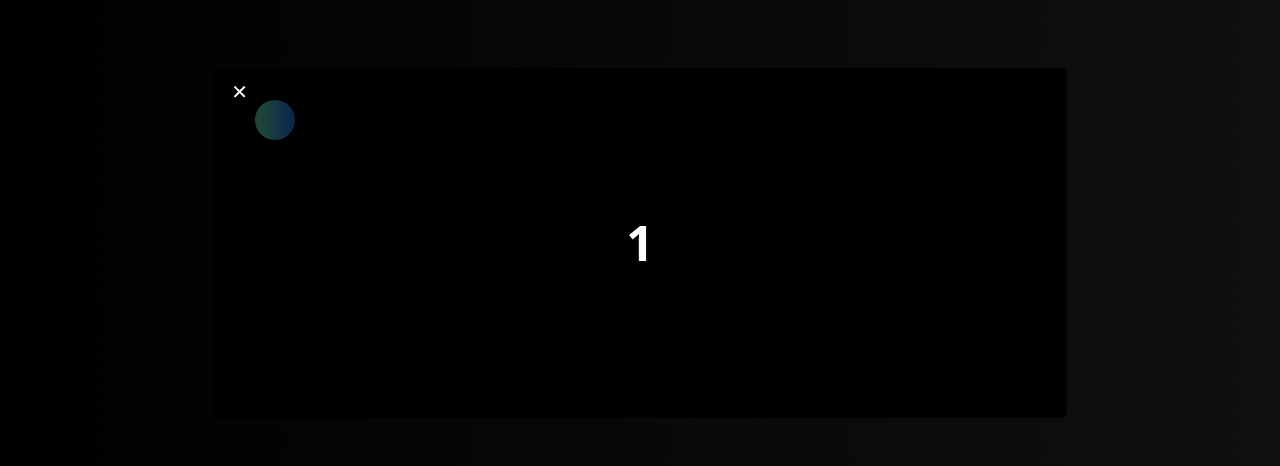
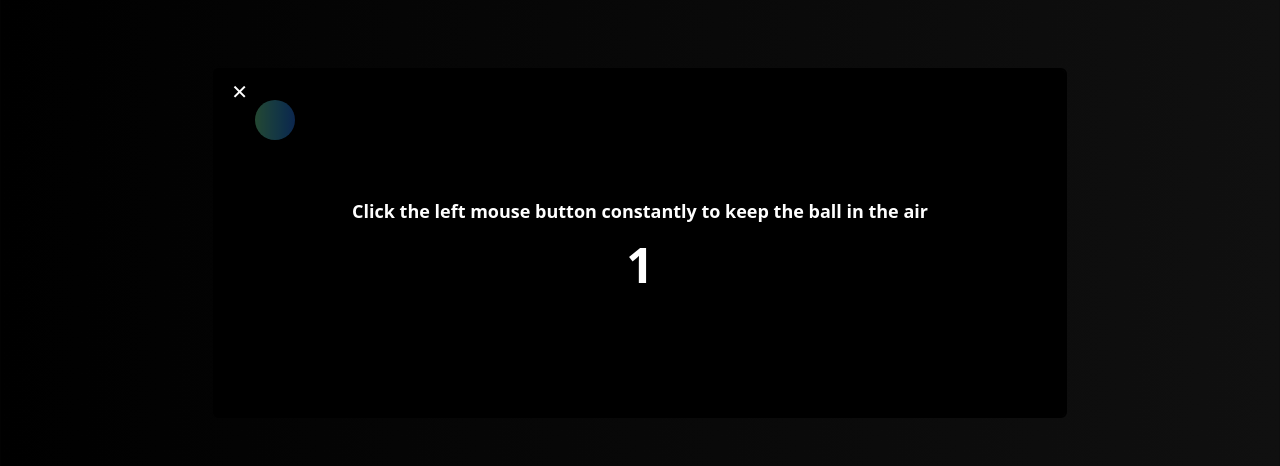
Before and after one commit to thurunuym/my-portofolio, a React (Vite) app: page / in a window 1280 px wide. Both pictures are taken after a click on the button "Play a Game". Shown: the part 4088-4554 px from the top of the page. Built offline with nearby package versions, Linux system fonts and the light colour scheme; grey boxes are pictures that could not be loaded; a web font is replaced by a local one.

Commit message:
game enhancement

```diff
--- a/src/components/Helicopter.jsx
+++ b/src/components/Helicopter.jsx
@@ -149,10 +149,17 @@ export default function HelicopterGame() {
 
       {/* Countdown */}
       {!isGameStarted && !isGameOver && (
-        <div className="absolute inset-0 flex items-center justify-center bg-black/70 text-white font-bold text-5xl z-10">
-          {countdown}
-        </div>
-      )}
+        <div className="absolute inset-0 flex flex-col items-center justify-center bg-black/70 text-white z-10 space-y-4">
+    {/* Instruction */}
+    <span className="text-lg md:text-md font-semibold">
+      Click the left mouse button constantly to keep the ball in the air
+    </span>
+
+    {/* Countdown */}
+    <span className="text-5xl font-bold">
+      {countdown}
+    </span>
+  </div>)}
 
       {/* Game Area */}
       <div className="relative w-full h-full bg-black">
```
